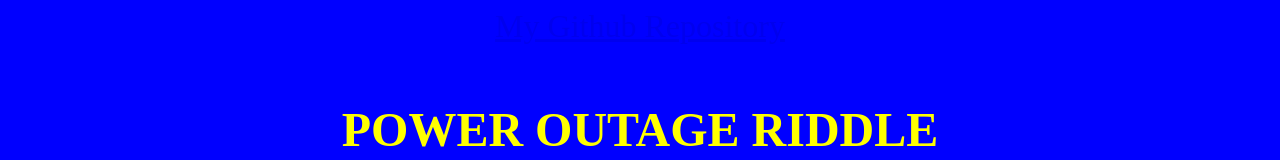
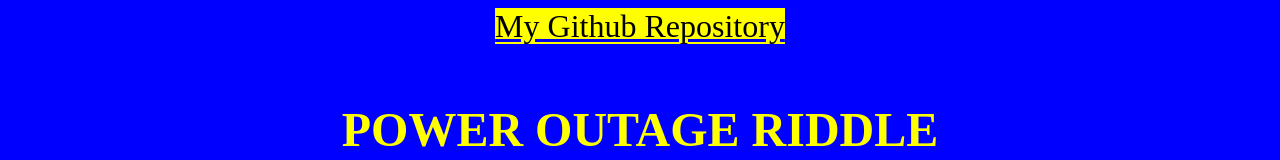
Before and after one commit to jxu14/choose_your_own_adventure, a plain HTML site: page index.html in a window 1280 px wide. Shown: the top 160 px of the page. Drawn offline with Linux system fonts and the light colour scheme.

Commit message:
Highlight github repository link to make it easier to see

```diff
--- a/index.html
+++ b/index.html
@@ -10,7 +10,7 @@
   </style>
 <body>
   <section align="center">
-    <font size=6 color="orange"><a href="https://github.com/jxu14/choose_your_own_adventure">My Github Repository</a></font>
+    <font size=6 color="orange"><a href="https://github.com/jxu14/choose_your_own_adventure"><mark>My Github Repository</mark></a></font>
   </section>
   <header>
     <br>
```
